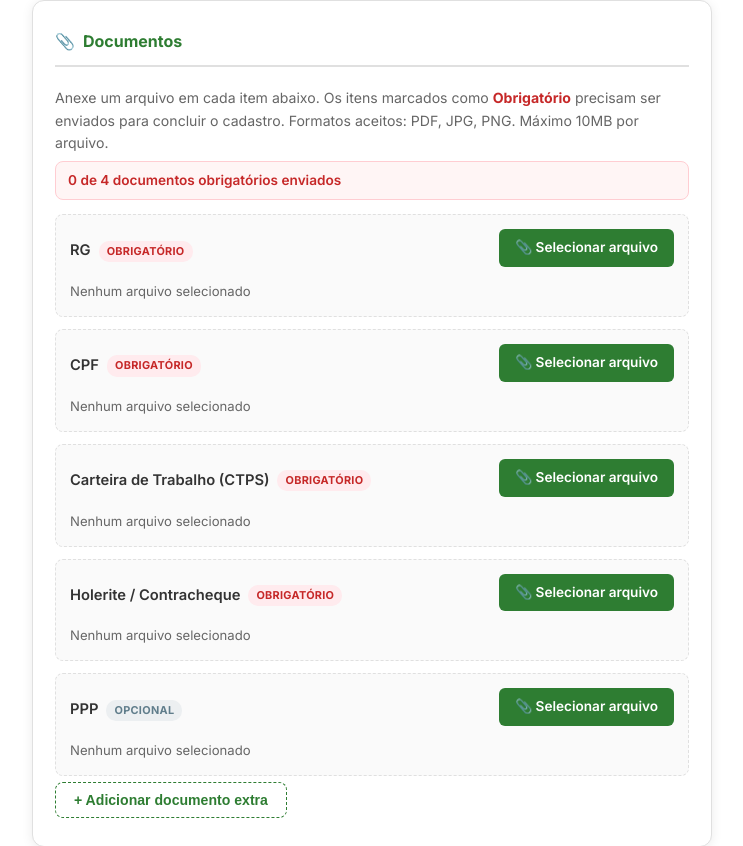
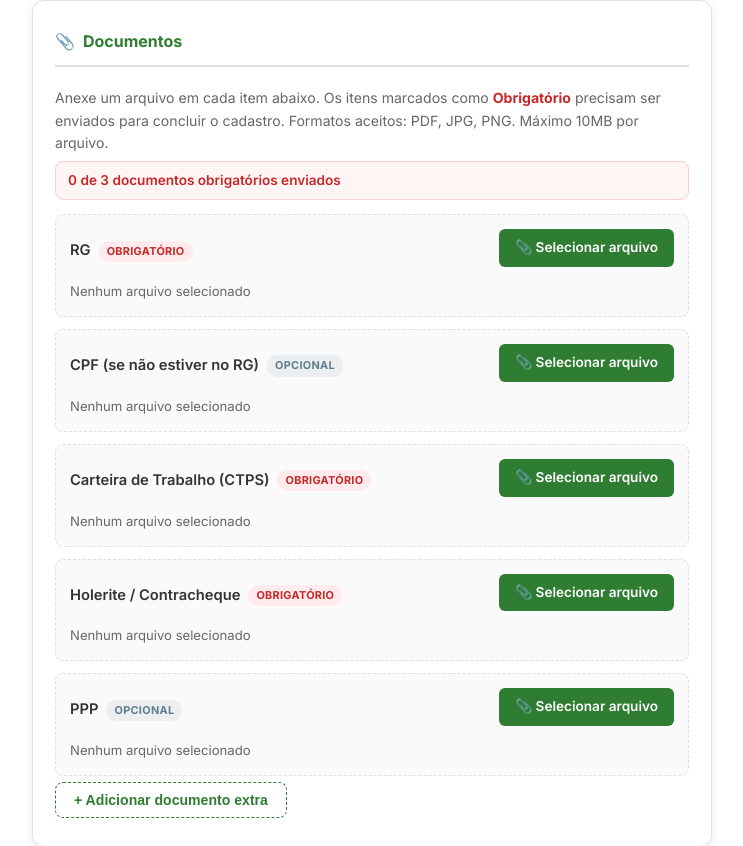
Before and after one commit to Pacheco2802/Sinsaudesp-Aposentadoria-Especial-Page, a Python web app: template templates/cadastro.html in a window 1280 px wide. Shown: the part 1169-2015 px from the top of the page, without its empty margins (268-1011 px from the left). Run offline with Jinja, Linux system fonts and the light colour scheme; the template is opened without the code that fills it, so the values that code supplies are empty.

Commit message:
Torna CPF opcional no upload (novo RG ja inclui CPF)

```diff
--- a/static/css/style.css
+++ b/static/css/style.css
@@ -1,6 +1,6 @@
 @import url('https://fonts.googleapis.com/css2?family=Inter:wght@400;500;600;700;800&display=swap');
 
-/* ── Variables ── */
+/* ── Variaveis ── */
 :root {
   --verde-principal: #2E7D32;
   --verde-escuro: #1B5E20;
@@ -31,7 +31,7 @@ a { color: inherit; text-decoration: none; }
 .logo-text .saude { color: var(--amarelo); }
 .logo-text .sp { color: var(--verde-escuro); }
 
-/* Logo em imagem (logo real do SinSaúdeSP) */
+/* Logo em imagem */
 .logo-img { height: 72px; width: auto; display: block; }
 .logo--on-dark .logo-img { background: #fff; border-radius: 8px; padding: 6px; }
 .site-footer .logo-img { height: 96px; }
--- a/static/js/main.js
+++ b/static/js/main.js
@@ -27,7 +27,7 @@ let docRowCount = 0;
 // Documentos com vaga fixa (cada tipo aparece uma única vez)
 const DOCS_FIXOS = [
   { tipo: 'RG',       label: 'RG',                          obrigatorio: true },
-  { tipo: 'CPF',      label: 'CPF',                         obrigatorio: true },
+  { tipo: 'CPF',      label: 'CPF (se não estiver no RG)',  obrigatorio: false },
   { tipo: 'CTPS',     label: 'Carteira de Trabalho (CTPS)', obrigatorio: true },
   { tipo: 'Holerite', label: 'Holerite / Contracheque',     obrigatorio: true },
   { tipo: 'PPP',      label: 'PPP',                         obrigatorio: false },
--- a/templates/cadastro.html
+++ b/templates/cadastro.html
@@ -112,7 +112,7 @@
       </p>
 
       <div id="upload-progress-msg" class="upload-progress-msg">
-        0 de 4 documentos obrigatórios enviados
+        0 de 3 documentos obrigatórios enviados
       </div>
 
       <div id="upload-list" class="upload-list">
```
